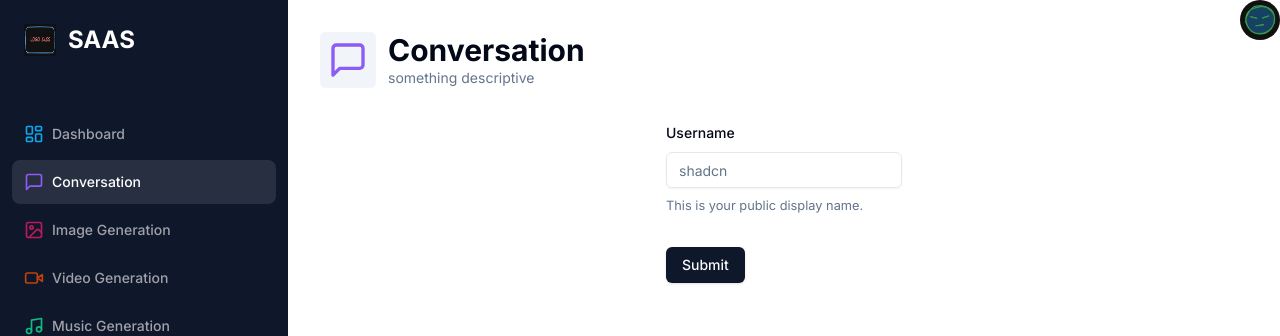
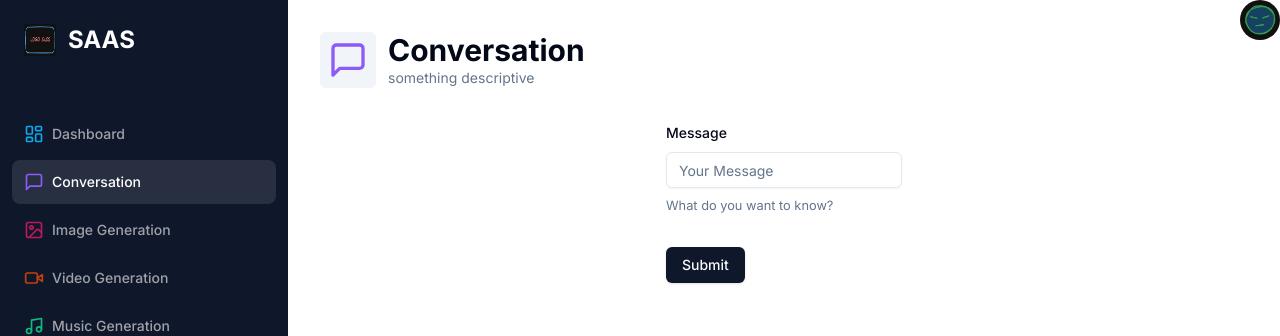
Before and after one commit to janaka4345/ai-pal, a Next.js app: page /conversation in a window 1280 px wide. Shown: the top 336 px of the page. Built offline with nearby package versions, Linux system fonts and the light colour scheme; no server answers.

Commit message:
other:conversation init

```diff
--- /dev/null
+++ b/app/(dashboard)/(routes)/conversation/components/MessageForm.jsx
@@ -0,0 +1,76 @@
+"use client";
+import { formSchema } from "@/lib/shema";
+import { zodResolver } from "@hookform/resolvers/zod";
+import { useForm } from "react-hook-form";
+import { Button } from "@/components/ui/button";
+import {
+  Form,
+  FormControl,
+  FormDescription,
+  FormField,
+  FormItem,
+  FormLabel,
+  FormMessage,
+} from "@/components/ui/form";
+import { Input } from "@/components/ui/input";
+export default function MessageForm() {
+  const form = useForm({
+    resolver: zodResolver(formSchema),
+    defaultValues: {
+      message: "",
+    },
+  });
+
+  const isLoading = form.formState.isSubmitting;
+
+  async function onSubmit(values) {
+    const messages = values.message;
+    await new Promise((resolve) => setTimeout(resolve, 5000));
+    try {
+      //TODO Use server actions here
+      // const response = await fetch("/api/conversation", {
+      //   method: "POST",
+      //   headers: {
+      //     "Content-Type": "application/json",
+      //     // Add any additional headers if needed
+      //   },
+      // body: JSON.stringify(messages),
+      // });
+      // if (!response.ok) {
+      //   throw new Error("Network response was not ok");
+      // }
+      // Handle response data
+      // const responseData = await response.json();
+      // console.log("Response:", responseData);
+    } catch (error) {
+      console.log(error);
+    }
+    console.log(messages);
+  }
+  return (
+    <Form {...form}>
+      <form
+        onSubmit={form.handleSubmit(onSubmit)}
+        className="space-y-8 w-fit mx-auto"
+      >
+        <FormField
+          control={form.control}
+          name="message"
+          render={({ field }) => (
+            <FormItem>
+              <FormLabel>Message</FormLabel>
+              <FormControl>
+                <Input placeholder="Your Message" {...field} />
+              </FormControl>
+              <FormDescription>What do you want to know?</FormDescription>
+              <FormMessage />
+            </FormItem>
+          )}
+        />
+        <Button disabled={isLoading} type="submit">
+          {!isLoading ? "Submit" : "Submitting"}
+        </Button>
+      </form>
+    </Form>
+  );
+}
--- a/app/(dashboard)/(routes)/conversation/page.jsx
+++ b/app/(dashboard)/(routes)/conversation/page.jsx
@@ -1,55 +1,8 @@
-"use client";
-import { formSchema } from "@/lib/shema";
-import { zodResolver } from "@hookform/resolvers/zod";
-import { useForm } from "react-hook-form";
-import { Button } from "@/components/ui/button";
-import {
-  Form,
-  FormControl,
-  FormDescription,
-  FormField,
-  FormItem,
-  FormLabel,
-  FormMessage,
-} from "@/components/ui/form";
-import { Input } from "@/components/ui/input";
 import { MessageSquare } from "lucide-react";
 import { Heading } from "@/components/custom/Heading";
+import MessageForm from "./components/MessageForm";
 
 export default function Conversation() {
-  const form = useForm({
-    resolver: zodResolver(formSchema),
-    defaultValues: {
-      username: "",
-    },
-  });
-
-  async function onSubmit(values) {
-    try {
-      const messages = { messages: values.username };
-      //TODO Use server actions here
-      const response = await fetch("/api/conversation", {
-        method: "POST",
-        headers: {
-          "Content-Type": "application/json",
-          // Add any additional headers if needed
-        },
-        body: JSON.stringify(messages),
-      });
-
-      if (!response.ok) {
-        throw new Error("Network response was not ok");
-      }
-
-      // Handle response data
-      const responseData = await response.json();
-      console.log("Response:", responseData);
-    } catch (error) {
-      console.log(error);
-    }
-    console.log(values);
-  }
-
   return (
     <>
       <Heading
@@ -59,30 +12,7 @@ export default function Conversation() {
         iconColor="text-violet-500"
         bgColor="bg-secondary"
       />
-      <Form {...form}>
-        <form
-          onSubmit={form.handleSubmit(onSubmit)}
-          className="space-y-8 w-fit mx-auto"
-        >
-          <FormField
-            control={form.control}
-            name="username"
-            render={({ field }) => (
-              <FormItem>
-                <FormLabel>Username</FormLabel>
-                <FormControl>
-                  <Input placeholder="shadcn" {...field} />
-                </FormControl>
-                <FormDescription>
-                  This is your public display name.
-                </FormDescription>
-                <FormMessage />
-              </FormItem>
-            )}
-          />
-          <Button type="submit">Submit</Button>
-        </form>
-      </Form>
+      <MessageForm />
     </>
   );
 }
--- a/lib/shema.js
+++ b/lib/shema.js
@@ -1,5 +1,5 @@
 import { z } from "zod"
 
 export const formSchema = z.object({
-    username: z.string().min(2).max(50),
+    message: z.string().min(1, { message: 'message is required' }).max(50, { message: 'message is too long' }),
 })
```
